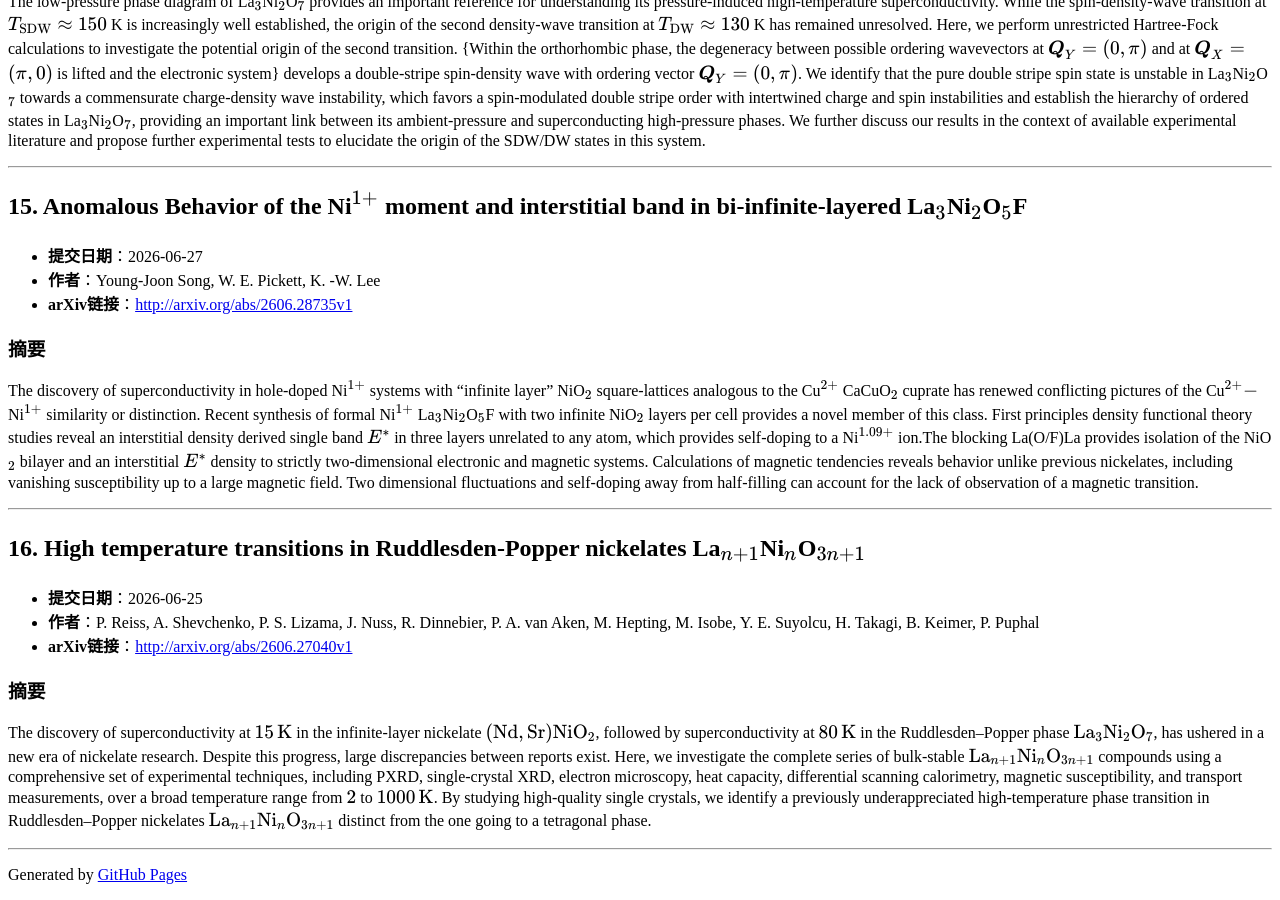
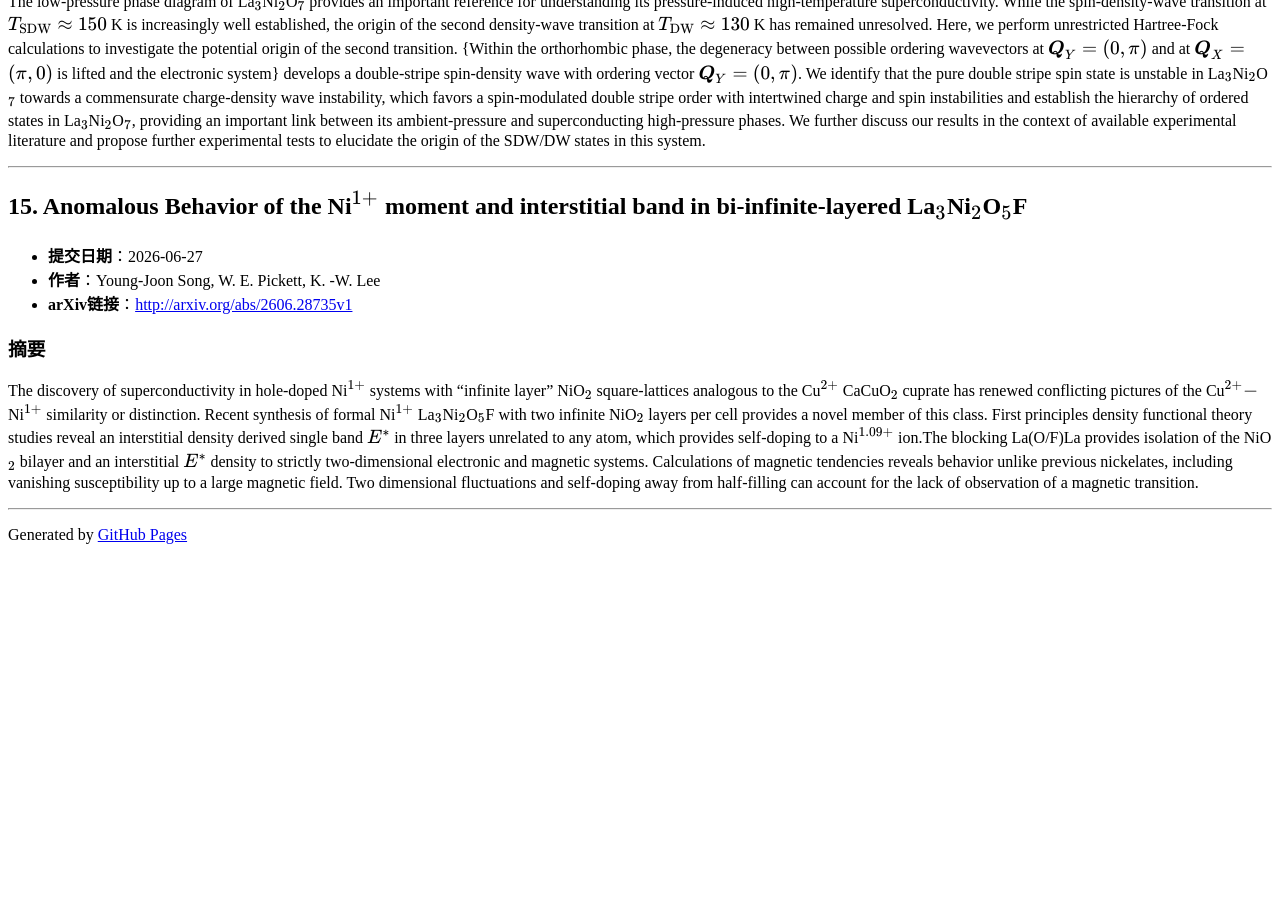
Before and after one commit to yangke25491/daily-arxiv-nickelate_superconductivity, a Jekyll site: the page built from docs/index.md, in a window 1280 px wide and 900 px high, scrolled down 5026 px. Built offline with Jekyll 4.4.1, drawn with Linux system fonts in a browser that asks for light colours; after the commit the page ends 5586 px from its top, so only the background shows below that; some of the changed text lies outside the part shown.

Commit message:
Automated update: arXiv papers

```diff
--- a/docs/index.md
+++ b/docs/index.md
@@ -5,8 +5,8 @@ title: 镍酸盐超导论文
 
 # 凝聚态物理-镍酸盐高温超导相关论文
 
-> 检索时间范围：**2026-06-25 至 2026-07-25**
-> 数据检索到 **16** 篇相关论文，按提交时间降序排列
+> 检索时间范围：**2026-06-26 至 2026-07-26**
+> 数据检索到 **15** 篇相关论文，按提交时间降序排列
 
 ---
 
@@ -174,14 +174,3 @@ The low-pressure phase diagram of La${}\_3$Ni${}\_2$O${}\_7$ provides an importa
 The discovery of superconductivity in hole-doped Ni$^{1+}$ systems with "infinite layer" NiO${}\_2$ square-lattices analogous to the Cu$^{2+}$ CaCuO${}\_2$ cuprate has renewed conflicting pictures of the Cu$^{2+}$$-$Ni$^{1+}$ similarity or distinction. Recent synthesis of formal Ni$^{1+}$ La${}\_3$Ni${}\_{2}$O${}\_{5}$F with two infinite NiO${}\_{2}$ layers per cell provides a novel member of this class. First principles density functional theory studies reveal an interstitial density derived single band $E^\*$ in three layers unrelated to any atom, which provides self-doping to a Ni$^{1.09+}$ ion.The blocking La(O/F)La provides isolation of the NiO${}\_2$ bilayer and an interstitial $E^\*$ density to strictly two-dimensional electronic and magnetic systems. Calculations of magnetic tendencies reveals behavior unlike previous nickelates, including vanishing susceptibility up to a large magnetic field. Two dimensional fluctuations and self-doping away from half-filling can account for the lack of observation of a magnetic transition.
 
 ---
-
-## 16. High temperature transitions in Ruddlesden-Popper nickelates La${}\_{n+1}$Ni${}\_{n}$O${}\_{3n+1}$
-
-- **提交日期**：2026-06-25
-- **作者**：P. Reiss, A. Shevchenko, P. S. Lizama, J. Nuss, R. Dinnebier, P. A. van Aken, M. Hepting, M. Isobe, Y. E. Suyolcu, H. Takagi, B. Keimer, P. Puphal
-- **arXiv链接**：[http://arxiv.org/abs/2606.27040v1](http://arxiv.org/abs/2606.27040v1)
-
-### 摘要
-The discovery of superconductivity at $15\,\mathrm{K}$ in the infinite-layer nickelate $(\mathrm{Nd},\mathrm{Sr})\mathrm{NiO}\_2$, followed by superconductivity at $80\,\mathrm{K}$ in the Ruddlesden--Popper phase $\mathrm{La}\_3\mathrm{Ni}\_2\mathrm{O}\_7$, has ushered in a new era of nickelate research. Despite this progress, large discrepancies between reports exist. Here, we investigate the complete series of bulk-stable $\mathrm{La}\_{n+1}\mathrm{Ni}\_n\mathrm{O}\_{3n+1}$ compounds using a comprehensive set of experimental techniques, including PXRD, single-crystal XRD, electron microscopy, heat capacity, differential scanning calorimetry, magnetic susceptibility, and transport measurements, over a broad temperature range from $2$ to $1000\,\mathrm{K}$. By studying high-quality single crystals, we identify a previously underappreciated high-temperature phase transition in Ruddlesden--Popper nickelates $\mathrm{La}\_{n+1}\mathrm{Ni}\_n\mathrm{O}\_{3n+1}$ distinct from the one going to a tetragonal phase.
-
----
```
